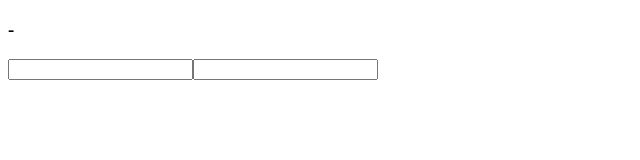
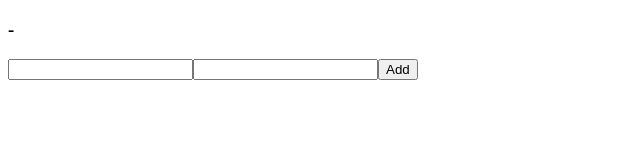
Before and after one commit to waseemriyazz/react-tut, a React (Vite) app in the folder vite-project/: page / in a window 1280 px wide. Shown: the top 160 px of the page, without its empty margins (0-640 px from the left). Built offline with nearby package versions, Linux system fonts and the light colour scheme.

Commit message:
handling form submission

```diff
--- a/vite-project/src/components/Form.jsx
+++ b/vite-project/src/components/Form.jsx
@@ -2,6 +2,10 @@
 
 export default function Form() {
   const [name, setName] = useState({ firstname: "", lastname: "" });
+  function handleSubmit(e) {
+    e.preventDefault();
+    console.log("Form submitted with: ", name);
+  }
   return (
     <div>
       <h3>
@@ -18,6 +22,7 @@
           type="text"
           value={name.lastname}
         />
+        <button onClick={(e) => handleSubmit(e)}>Add</button>
       </form>
     </div>
   );
```
